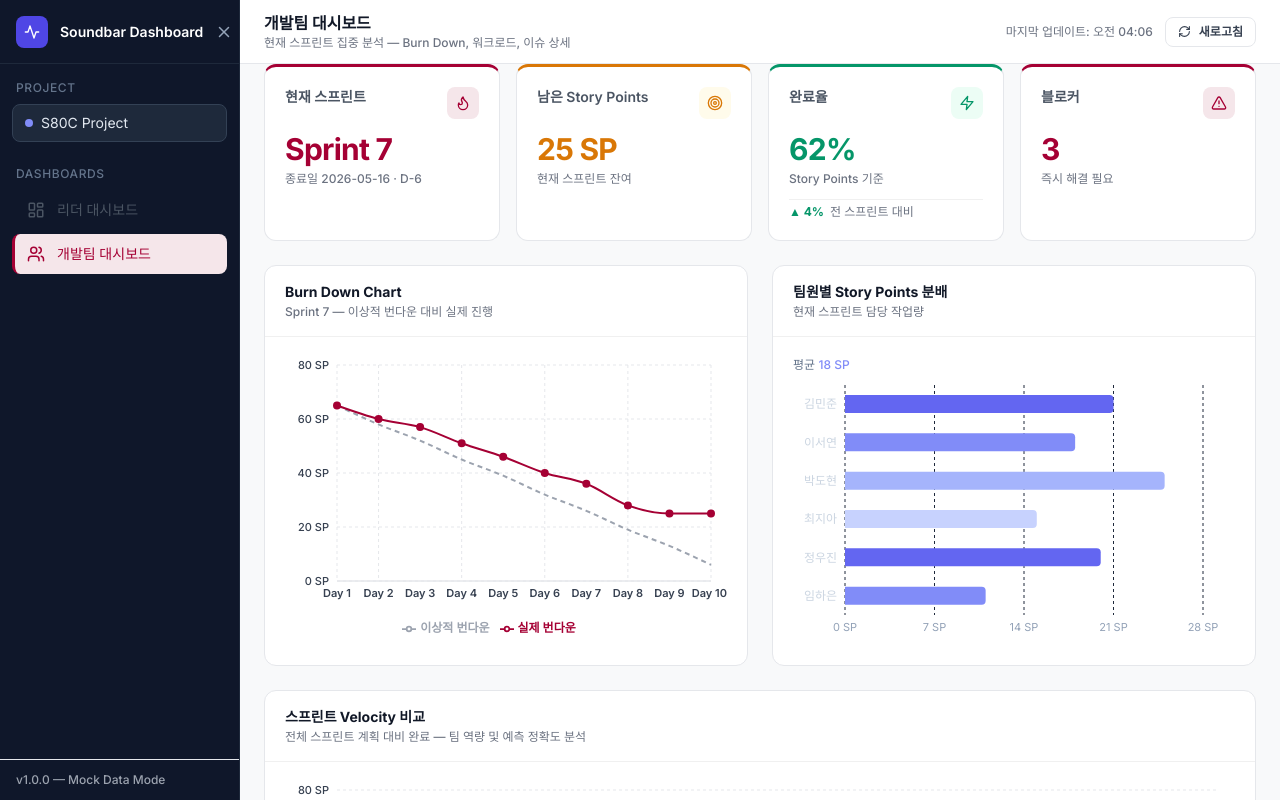
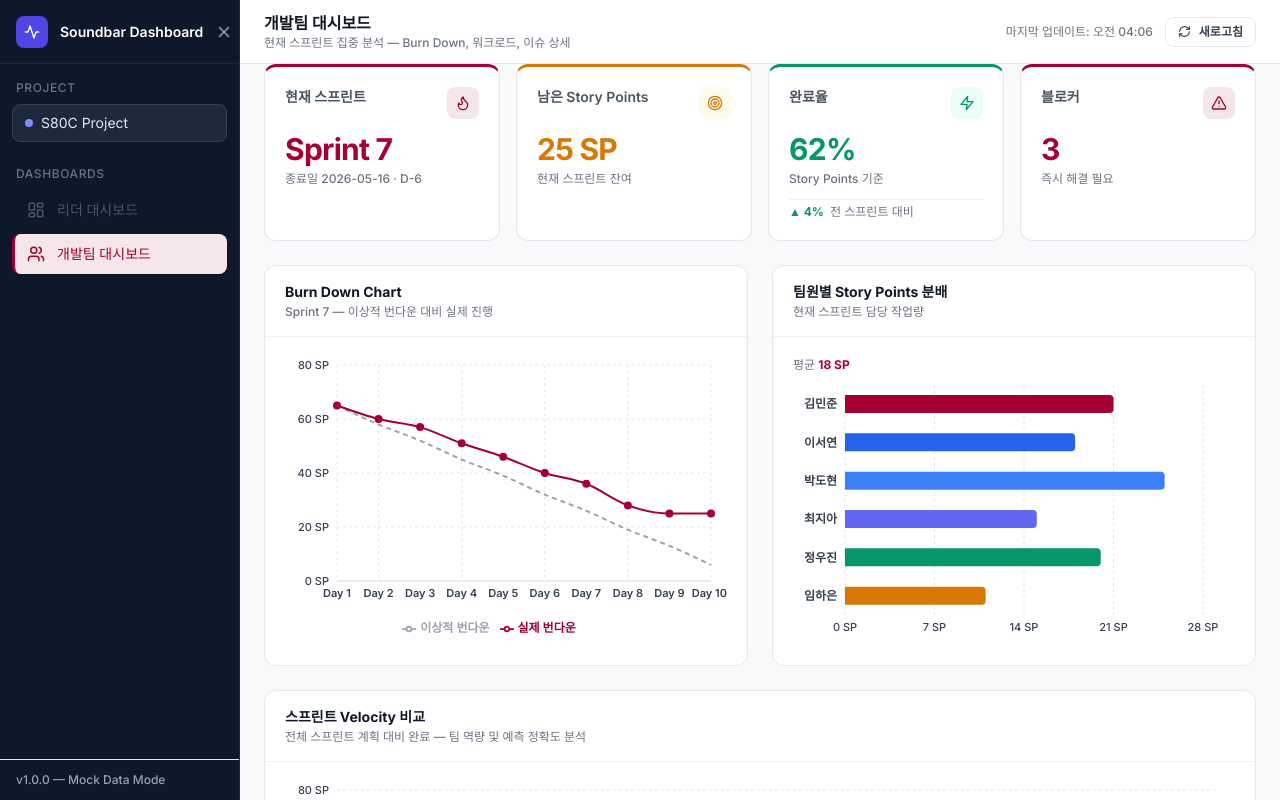
Before and after one commit to ChrisKSM/PM_homework, a React app: page /devteam in a window 1280 px wide. Shown: the top 800 px of the page. Built offline with nearby package versions, Linux system fonts and the light colour scheme.

Commit message:
new color

```diff
--- a/src/components/charts/WorkloadChart.tsx
+++ b/src/components/charts/WorkloadChart.tsx
@@ -9,76 +9,62 @@ import {
   Cell,
 } from 'recharts'
 import type { MemberWorkload } from '../../types/jira'
+import { CHART } from '../../theme/colors'
 
 interface Props {
   data: MemberWorkload[]
 }
 
-const TOOLTIP_STYLE = {
-  backgroundColor: '#1e293b',
-  border: '1px solid #334155',
-  borderRadius: 8,
-  color: '#f1f5f9',
-  fontSize: 12,
-}
-
-const BAR_COLORS = ['#6366f1', '#818cf8', '#a5b4fc', '#c7d2fe', '#6366f1', '#818cf8']
+const BAR_COLORS = [
+  CHART.colors.lgRed,
+  CHART.colors.info,
+  '#3B82F6',
+  '#6366F1',
+  CHART.colors.success,
+  CHART.colors.warning,
+]
 
 export default function WorkloadChart({ data }: Props) {
-  // ✅ 핵심: data를 반드시 배열로 보장
-  const safeData = Array.isArray(data) ? data : [];
-
-  // ✅ 평균 계산도 safeData 기준
-  const avg =
-    safeData.length > 0
-      ? Math.round(
-          safeData.reduce((s, d) => s + (d.storyPoints ?? 0), 0) /
-            safeData.length
-        )
-      : 0;
+  const safeData = Array.isArray(data) ? data : []
+  const avg = safeData.length > 0
+    ? Math.round(safeData.reduce((s, d) => s + (d.storyPoints ?? 0), 0) / safeData.length)
+    : 0
 
   return (
     <div>
-      <p className="text-xs text-slate-500 mb-3">
-        평균 <span className="text-indigo-400 font-medium">{avg} SP</span>
+      <p className="text-xs text-gray-500 mb-3 font-medium">
+        평균 <span className="text-lg-red font-bold">{avg} SP</span>
       </p>
-
       <ResponsiveContainer width="100%" height={260}>
         <BarChart
-          data={safeData}  // ✅ 여기 중요
+          data={safeData}
           layout="vertical"
           margin={{ top: 0, right: 32, left: 0, bottom: 0 }}
           barSize={18}
         >
-          <CartesianGrid strokeDasharray="3 3" stroke="#1e293b" horizontal={false} />
-
+          <CartesianGrid strokeDasharray="3 3" stroke={CHART.grid} horizontal={false} />
           <XAxis
             type="number"
-            tick={{ fill: '#94a3b8', fontSize: 11 }}
+            tick={{ fill: CHART.axis, fontSize: 11, fontWeight: 500 }}
             axisLine={false}
             tickLine={false}
             unit=" SP"
           />
-
           <YAxis
             type="category"
             dataKey="name"
-            tick={{ fill: '#cbd5e1', fontSize: 12 }}
+            tick={{ fill: CHART.axis, fontSize: 12, fontWeight: 600 }}
             axisLine={false}
             tickLine={false}
             width={52}
           />
-
           <Tooltip
-            contentStyle={TOOLTIP_STYLE}
+            contentStyle={CHART.tooltip}
             formatter={(value: number, _name: string, props) => [
-              `${value ?? 0} SP · ${
-                (props.payload as MemberWorkload)?.issueCount ?? 0
-              }개 이슈`,
+              `${value} SP · ${(props.payload as MemberWorkload).issueCount}개 이슈`,
               '담당 작업',
             ]}
           />
-
           <Bar dataKey="storyPoints" radius={[0, 4, 4, 0]}>
             {safeData.map((_, i) => (
               <Cell key={i} fill={BAR_COLORS[i % BAR_COLORS.length]} />
@@ -87,5 +73,5 @@ export default function WorkloadChart({ data }: Props) {
         </BarChart>
       </ResponsiveContainer>
     </div>
-  );
+  )
 }
```
Also changed, not shown: 1 other file (tests, documents, lock files or other folders).
